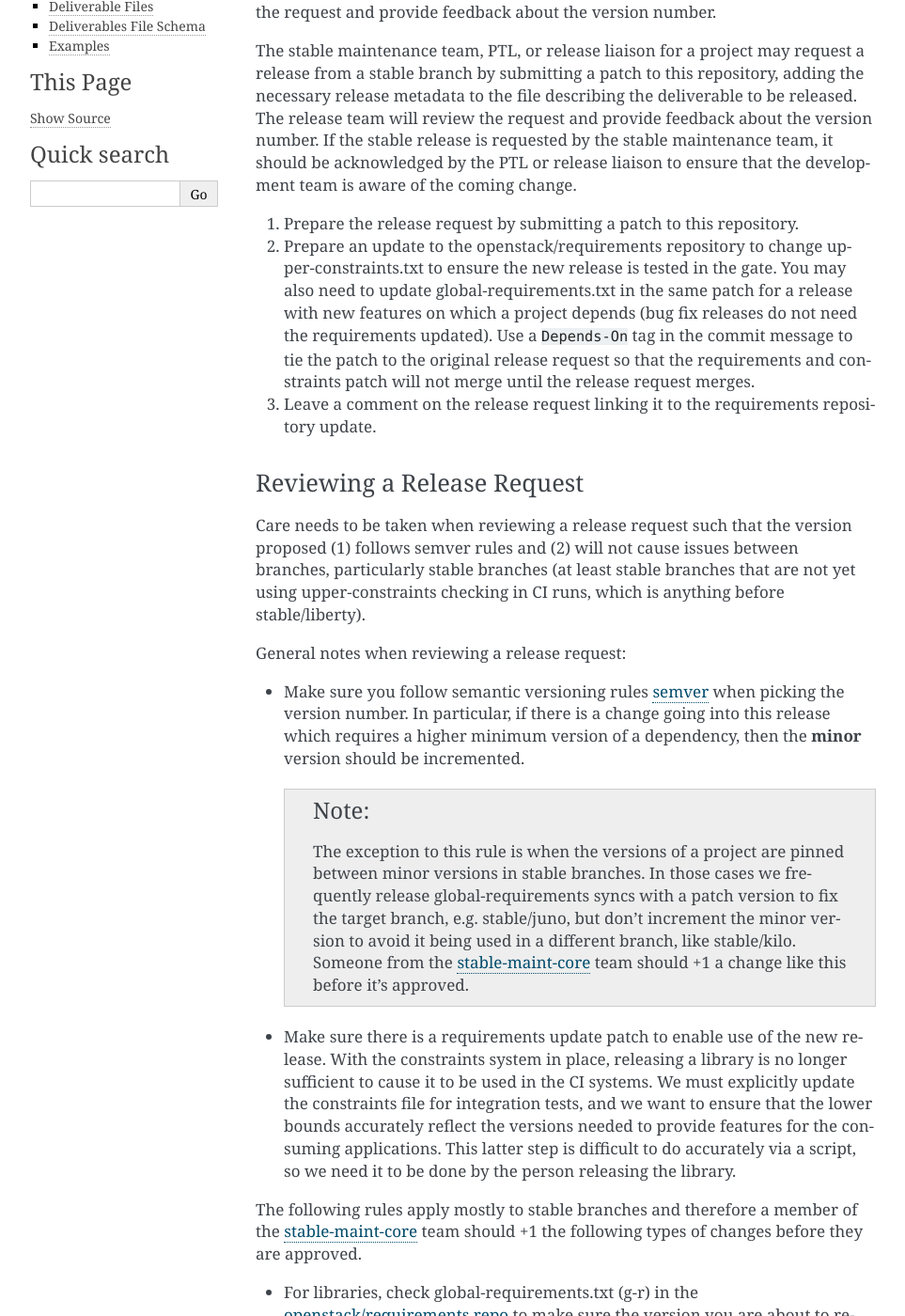
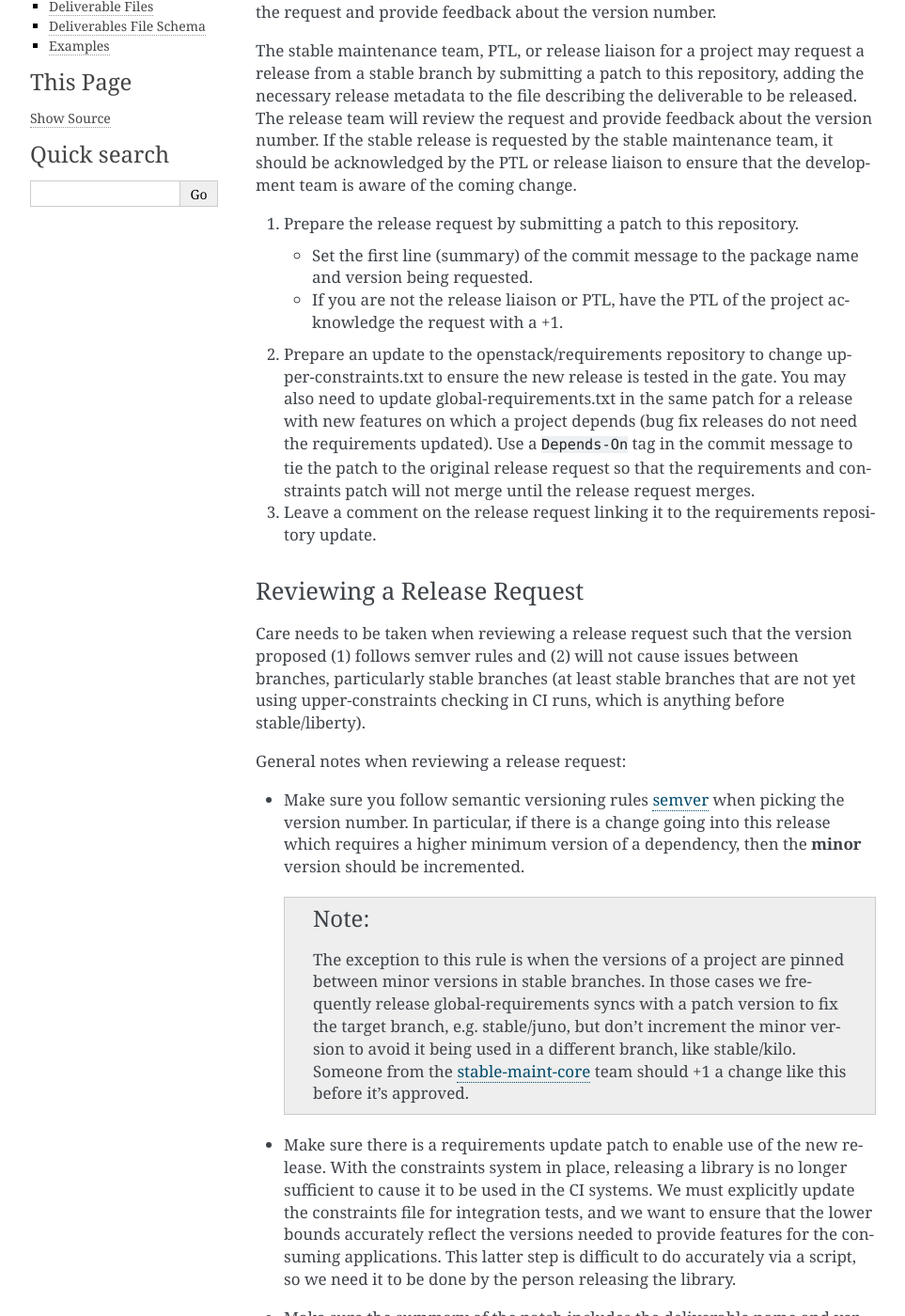
Before and after one commit to openstack/releases, a Sphinx documentation site: the page built from doc/source/instructions.rst, in a window 1280 px wide and 1400 px high, scrolled down 245 px. Shown: the whole window at 94% size, without its empty margins (148-1111 px from the left). Built offline with Sphinx 7.4.7, drawn with Linux system fonts in a browser that asks for light colours; some of the changed text lies outside the part shown.

Commit message:
include some details about how we want commit messages structured
When trying to find a particular release request, it's more useful to
have the name of the thing and the version than a description like "fix
bug XYZ".

Change-Id: Ia42b76b7e27f0d24f50cacde15afb3087a2e75ec

```diff
--- a/doc/source/instructions.rst
+++ b/doc/source/instructions.rst
@@ -22,6 +22,12 @@
 
 #. Prepare the release request by submitting a patch to this
    repository.
+
+   * Set the first line (summary) of the commit message to the package
+     name and version being requested.
+
+   * If you are not the release liaison or PTL, have the PTL of the
+     project acknowledge the request with a +1.
 
 #. Prepare an update to the openstack/requirements repository to
    change upper-constraints.txt to ensure the new release is tested in
@@ -69,6 +75,9 @@
   consuming applications. This latter step is difficult to do
   accurately via a script, so we need it to be done by the person
   releasing the library.
+
+* Make sure the summary of the patch includes the deliverable name and
+  version number.
 
 The following rules apply mostly to stable branches and therefore a member of
 the `stable-maint-core <https://review.openstack.org/#/admin/groups/530,members>`_
```
